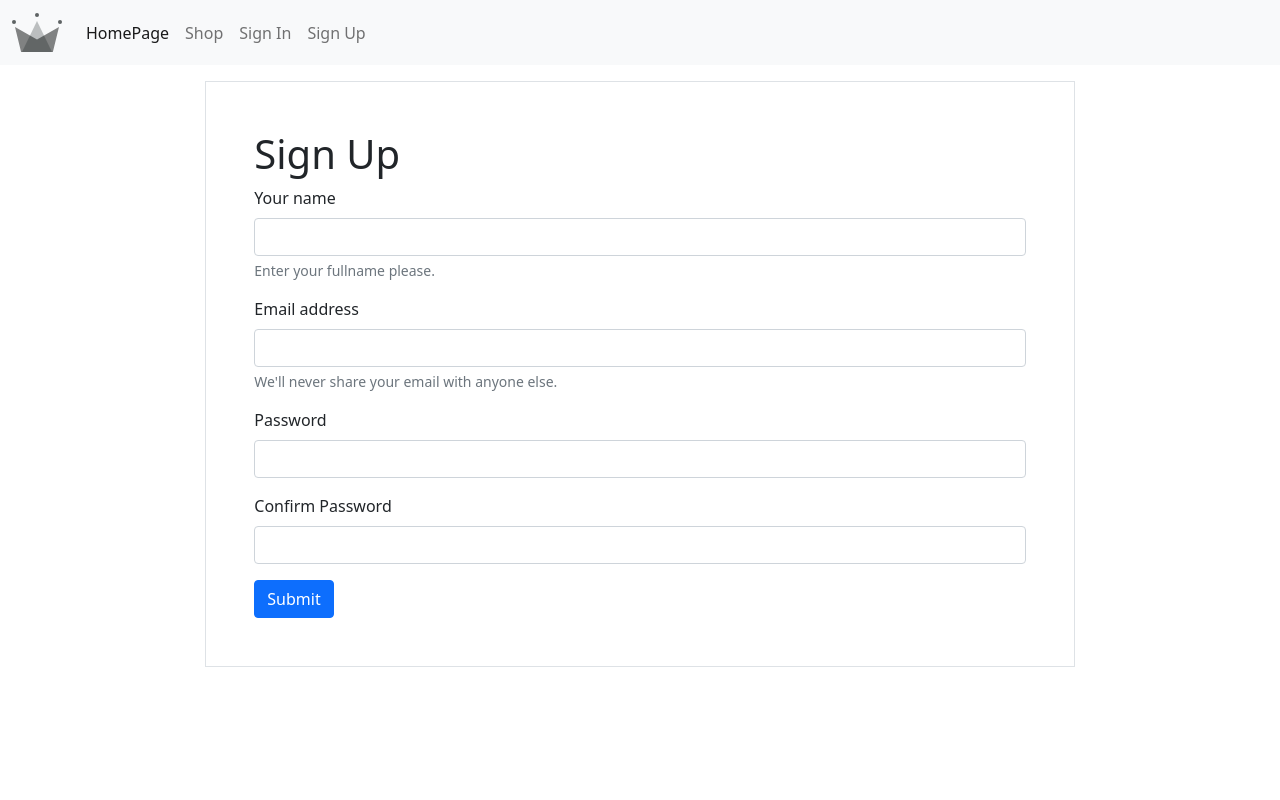
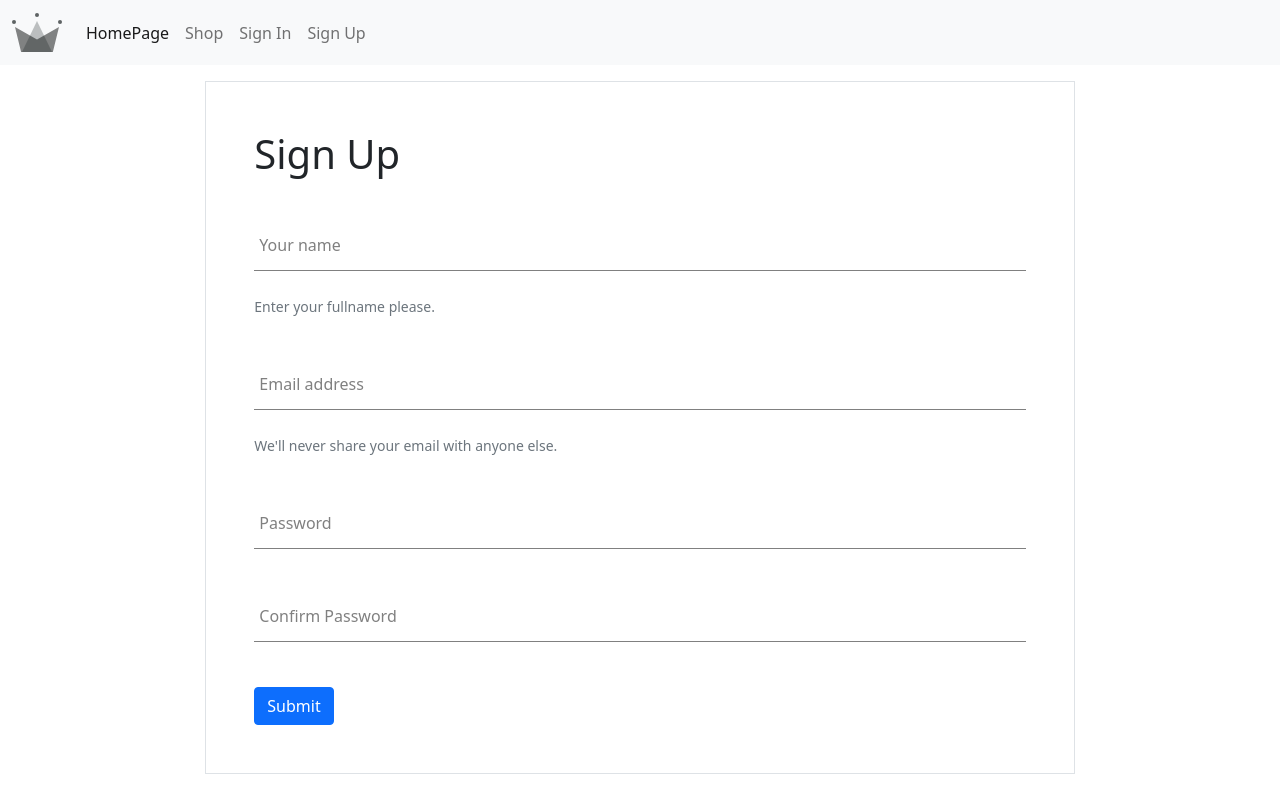
Before and after one commit to daniel-luan-tran/ReactJS-E-commerce, a React (Create React App) app: page /sign-up in a window 1280 px wide. Built offline with nearby package versions, Linux system fonts and the light colour scheme.

Commit message:
update style form input

```diff
--- a/src/components/form-input/form-input.component.jsx
+++ b/src/components/form-input/form-input.component.jsx
@@ -1,9 +1,11 @@
+import './form-input.styles.scss';
+
 export const Input = ({inputId, labelName, inputName, inputValue, onChangeHandler, isRequired, helpId, helpText }) => {
     return (
-        <>
-            <label htmlFor={inputId} className="form-label">{labelName}</label>
-            <input type="text" className="form-control" id={inputId} aria-describedby={helpId} name={inputName} value={inputValue} onChange={onChangeHandler} required={isRequired ? true : false}/>
+        <div className='group'>
+            <label htmlFor={inputId} className={`form-input-label ${inputValue.length > 0 ? 'shrink' : ''}`}>{labelName}</label>
+            <input type="text" className="form-input" id={inputId} aria-describedby={helpId} name={inputName} value={inputValue} onChange={onChangeHandler} required={isRequired ? true : false}/>
             <div id={helpId} className="form-text">{helpText}</div>
-        </>
+        </div>
     )
 }
--- /dev/null
+++ b/src/components/form-input/form-input.styles.scss
@@ -0,0 +1,54 @@
+$sub-color: grey;
+$main-color: black;
+
+@mixin shrinkLabel {
+  top: -14px;
+  font-size: 12px;
+  color: $main-color;
+}
+
+.group {
+  position: relative;
+  margin: 45px 0;
+
+  .form-input {
+    background: none;
+    background-color: white;
+    color: $sub-color;
+    font-size: 18px;
+    padding: 10px 10px 10px 5px;
+    display: block;
+    width: 100%;
+    border: none;
+    border-radius: 0;
+    border-bottom: 1px solid $sub-color;
+    margin: 25px 0;
+
+    &:focus {
+      outline: none;
+    }
+
+    &:focus ~ .form-input-label {
+      @include shrinkLabel();
+    }
+  }
+
+  input[type='password'] {
+    letter-spacing: 0.3em;
+  }
+
+  .form-input-label {
+    color: $sub-color;
+    font-size: 16px;
+    font-weight: normal;
+    position: absolute;
+    pointer-events: none;
+    left: 5px;
+    top: 10px;
+    transition: 300ms ease all;
+
+    &.shrink {
+      @include shrinkLabel();
+    }
+  }
+}
```
